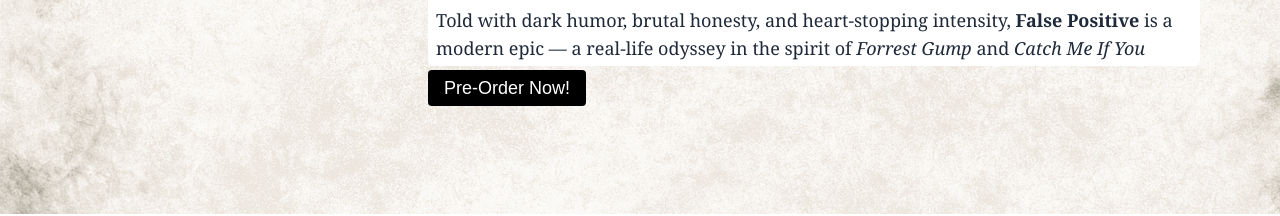
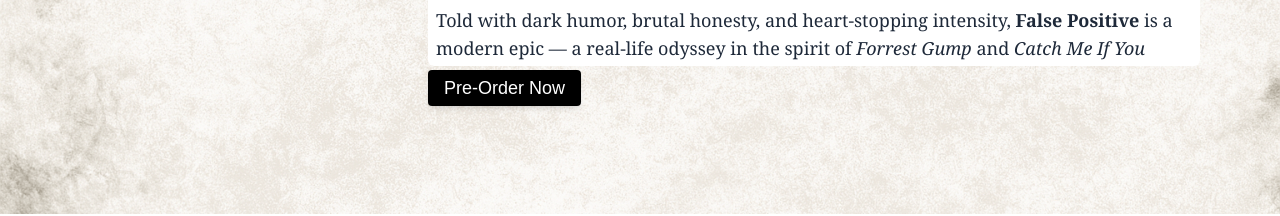
Before and after one commit to BodiAugustus/AuthorSite, a Next.js app: page / in a window 1280 px wide. Shown: the part 1370-1586 px from the top of the page. Built offline with nearby package versions, Linux system fonts and the light colour scheme.

Commit message:
pre sale links and update

```diff
--- a/app/new-releases/page.js
+++ b/app/new-releases/page.js
@@ -117,9 +117,9 @@
 
             <a
               href="https://www.simonandschuster.com/books/False-Positive/Tristan-Nettles/9781592117772"
-              className="mt-4 px-4 py-2 bg-black text-white rounded cursor-pointer hover:scale-105 active:scale-100 transition-all"
+              className="mt-4 px-4 py-2 bg-black text-white rounded cursor-pointer shadow-md hover:scale-105 hover:shadow-xl active:translate-y-1 active:shadow-inner active:scale-95 transition-all duration-150 ease-in-out"
             >
-              Pre-Order Now!
+              Pre-Order Now
             </a>
           </div>
         </div>
```
